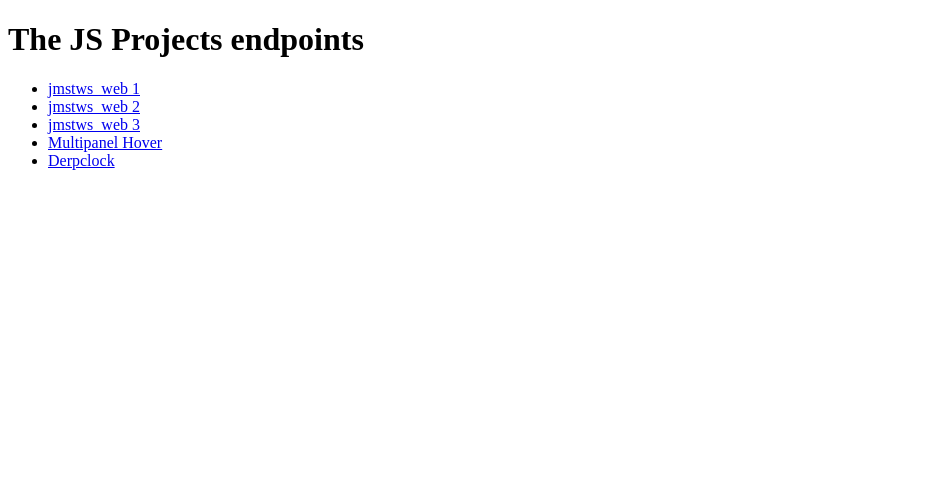
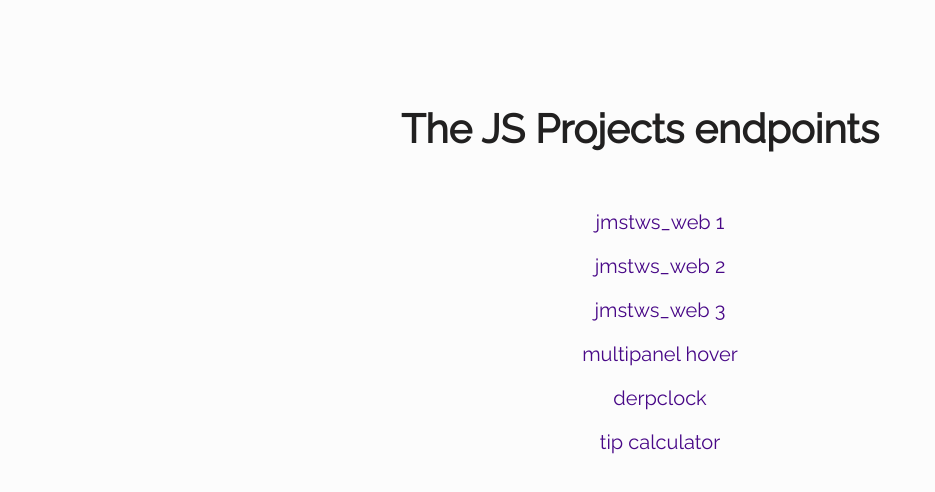
Before and after one commit to jameshtwose/js_projects, a plain HTML site: page index.html in a window 1280 px wide. Shown: the whole page, without its empty margins (0-935 px from the left). Drawn offline with Linux system fonts and the light colour scheme.

Commit message:
removing unnecessary screenshots as the projects are now hosted via github, connecting the tip calculator, and updating the style.css a little

```diff
--- a/index.html
+++ b/index.html
@@ -4,6 +4,10 @@
         <meta charset="UTF-8">
         <meta http-equiv="X-UA-Compatible" content="IE=edge">
         <meta name="viewport" content="width=device-width, initial-scale=1.0">
+        <link rel="stylesheet" href="style.css">
+        <link rel="preconnect" href="https://fonts.googleapis.com">
+        <link rel="preconnect" href="https://fonts.gstatic.com" crossorigin>
+        <link href="https://fonts.googleapis.com/css2?family=Raleway&display=swap" rel="stylesheet">
         <title>JS projects</title>
     </head>
     <body>
@@ -12,8 +16,9 @@
             <li><a href="jmstws_web/index.html">jmstws_web 1</a></li>
             <li><a href="jmstws_web_v2/index.html">jmstws_web 2</a></li>
             <li><a href="jmstws_web_v3/index.html">jmstws_web 3</a></li>
-            <li><a href="multipanel_hover/index.html">Multipanel Hover</a></li>
-            <li><a href="derpclock/index.html">Derpclock</a></li>
+            <li><a href="multipanel_hover/index.html">multipanel hover</a></li>
+            <li><a href="derpclock/index.html">derpclock</a></li>
+            <li><a href="tip_calc/index.html">tip calculator</a></li>
         </ul>
 
     </body>
--- /dev/null
+++ b/style.css
@@ -0,0 +1,24 @@
+body {
+    background-color: #d9d9d90e;
+    color: #212020;
+    font-family: "Raleway";
+    font-size: 20px;
+    line-height: 2.2;
+    padding-top: 50px;
+    text-align: center;
+}
+
+a {
+    color: #480887;
+    text-decoration: none;
+}
+
+a:hover {
+    color: #b990e2;
+}
+
+li {
+    list-style: none;
+    align-items: left;
+    margin: 0 10px;
+}
```
Also changed, not shown: derpclock/screenshots/WhatsApp Image 2021-02-07 at 22.28.46.jpeg (deleted), derpclock/screenshots/WhatsApp Image 2021-02-07 at 22.45.13.jpeg (deleted), tip_calc/screenshots/Screenshot 2021-02-09 at 23.04.48.png (deleted), tip_calc/screenshots/Screenshot 2021-02-09 at 23.06.39.png (deleted).
